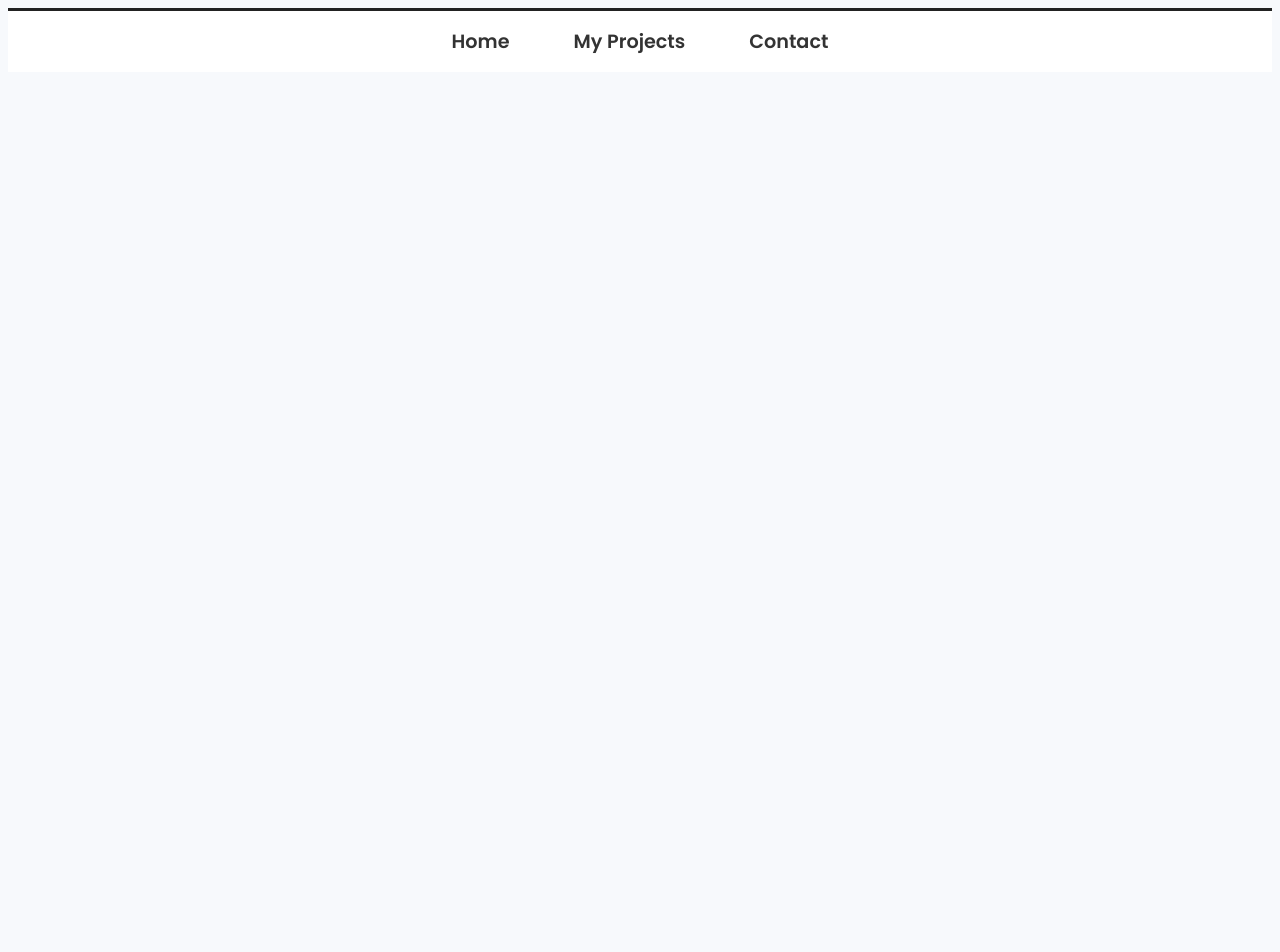
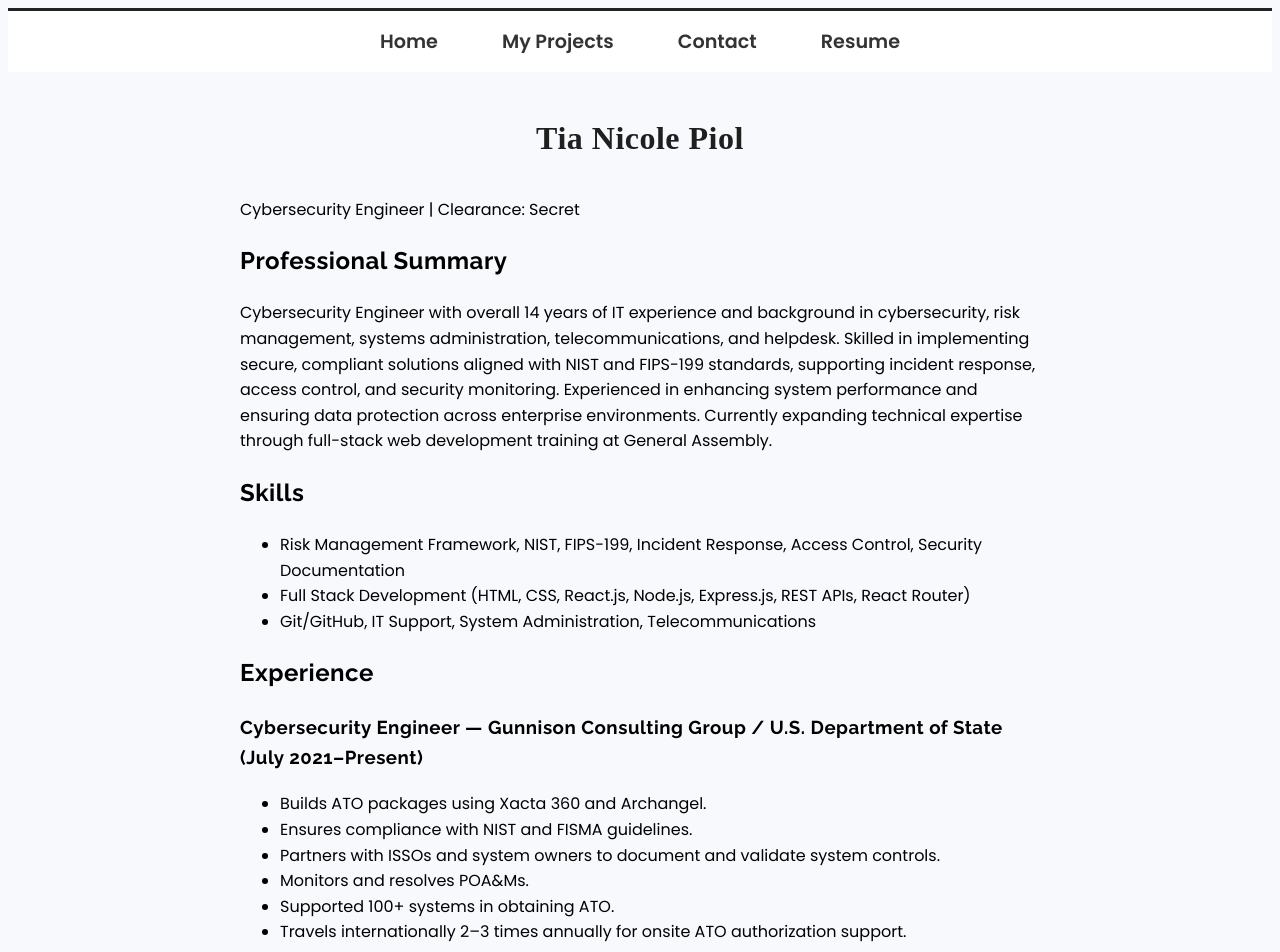
Before and after one commit to tpiol/my-portfolio, a React (Vite) app: page /resume in a window 1280 px wide. Shown: the top 952 px of the page. Before the commit the page ends 800 px from the top, so only its background shows below. Built offline with nearby package versions, Linux system fonts and the light colour scheme.

Commit message:
added resume page and updated veteran status

```diff
--- a/src/App.css
+++ b/src/App.css
@@ -39,3 +39,8 @@ h1, h2, h3, .project-title a {
   display: block;
   margin: 0 auto 1rem auto;
 }
+
+.resume {
+  display: flex;
+
+}
--- a/src/App.jsx
+++ b/src/App.jsx
@@ -2,6 +2,7 @@ import './App.css';
 import MyProjects from './components/MyProjects/MyProjects';
 import Home from "./components/Home/Home";
 import Contact from "./components/Contact/Contact";
+import Resume from './components/Resume/Resume';
 import Navbar from './components/Navbar/Navbar';
 import { Route, Routes } from 'react-router';
 
@@ -14,6 +15,7 @@ const App = () => {
         <Route path="/" element={<Home />} />
         <Route path="/my-projects" element={<MyProjects />} />
         <Route path="/contact" element={<Contact />} />
+        <Route path="/resume" element={<Resume />} />
       </Routes>
 
     </>
--- a/src/components/Home/Home.jsx
+++ b/src/components/Home/Home.jsx
@@ -11,7 +11,7 @@ const Home = () => (
         </p>
         <div className="about-me">
           <p>
-            Hi, I’m Tia Piol. I have over 14 years of experience in Information Technology, with the last five focused on cybersecurity. My background includes risk management, system administration, and compliance work supporting organizations like the Department of State and the U.S. Army. Over the years, I’ve developed a strong foundation in securing systems, improving performance, and ensuring compliance with NIST and FISMA standards.</p>
+            Hi, I’m Tia Piol. I'm an Army Veteran with over 14 years of experience in Information Technology, with the last five focused on cybersecurity. My background includes risk management, system administration, and compliance work supporting organizations like the Department of State and the U.S. Army. Over the years, I’ve developed a strong foundation in securing systems, improving performance, and ensuring compliance with NIST and FISMA standards.</p>
 
           <p>
             Even with my cybersecurity background, I’ve always had a genuine interest in software engineering and coding. This year, I decided to finally go for it and enrolled in General Assembly’s Software Engineering Bootcamp. There, I learned full-stack web development including HTML, CSS, JavaScript, React.js, Node.js, and Express.js. I also worked with RESTful APIs, React Router, Express routing, and Git/GitHub version control. The program gave me the hands-on experience I wanted to build functional, secure, and user-friendly applications from the ground up.
--- a/src/components/Navbar/Navbar.jsx
+++ b/src/components/Navbar/Navbar.jsx
@@ -9,6 +9,8 @@ const Navbar = () => {
                 <Link to='/my-projects'>My Projects</Link>
 
                 <Link to='/contact'>Contact</Link>
+
+                <Link to='/resume'>Resume</Link>
         </nav>
     )
 };
--- /dev/null
+++ b/src/components/Resume/Resume.jsx
@@ -0,0 +1,72 @@
+const Resume = () => {
+    return (
+        <div style={{ maxWidth: "800px", margin: "0 auto", padding: "20px", lineHeight: "1.6" }}>
+            <h1>Tia Nicole Piol</h1>
+            <p>Cybersecurity Engineer | Clearance: Secret</p>
+
+            <h2>Professional Summary</h2>
+            <p>
+                Cybersecurity Engineer with overall 14 years of IT experience and background in cybersecurity, risk management,
+                systems administration, telecommunications, and helpdesk. Skilled in implementing secure, compliant solutions
+                aligned with NIST and FIPS-199 standards, supporting incident response, access control, and security monitoring.
+                Experienced in enhancing system performance and ensuring data protection across enterprise environments.
+                Currently expanding technical expertise through full-stack web development training at General Assembly.
+            </p>
+
+            <h2>Skills</h2>
+            <ul>
+                <li>Risk Management Framework, NIST, FIPS-199, Incident Response, Access Control, Security Documentation</li>
+                <li>Full Stack Development (HTML, CSS, React.js, Node.js, Express.js, REST APIs, React Router)</li>
+                <li>Git/GitHub, IT Support, System Administration, Telecommunications</li>
+            </ul>
+
+            <h2>Experience</h2>
+
+            <h3>Cybersecurity Engineer — Gunnison Consulting Group / U.S. Department of State (July 2021–Present)</h3>
+            <ul>
+                <li>Builds ATO packages using Xacta 360 and Archangel.</li>
+                <li>Ensures compliance with NIST and FISMA guidelines.</li>
+                <li>Partners with ISSOs and system owners to document and validate system controls.</li>
+                <li>Monitors and resolves POA&Ms.</li>
+                <li>Supported 100+ systems in obtaining ATO.</li>
+                <li>Travels internationally 2–3 times annually for onsite ATO authorization support.</li>
+            </ul>
+
+            <h3>System Administrator V — GDIT (October 2019–August 2021)</h3>
+            <ul>
+                <li>Supported DLA operations across Kuwait, Qatar, and UAE.</li>
+                <li>Performed administration and troubleshooting on virtual/physical servers.</li>
+                <li>Managed Active Directory accounts and permissions.</li>
+                <li>Resolved 520+ Remedy tickets.</li>
+            </ul>
+
+            <h3>Video Teleconference Support Engineer — DataPath (March 2019–October 2019)</h3>
+            <ul>
+                <li>Installed, operated, and supported VTC systems and networks.</li>
+                <li>Handled 100–150 VTC sessions weekly.</li>
+            </ul>
+
+            <h3>Signal Support Systems Specialist, U.S. Army (2011–2019)</h3>
+            <ul>
+                <li>Supported telecom and network communications systems.</li>
+                <li>Managed VTC operations during OEF 2013–2014 in Kuwait.</li>
+            </ul>
+
+            <h2>Education</h2>
+            <p>General Assembly — Software Engineering Bootcamp (September 2025)</p>
+            <p>M.S., Information Technology — Florida State University (2020)</p>
+            <p>B.S., Criminology — Florida State University (2014)</p>
+
+            <h2>Certifications</h2>
+            <ul>
+                <li>CompTIA Security+ (2019)</li>
+                <li>Microsoft MD-100/MD-101 (2019)</li>
+                <li>ISACA CISM (2023)</li>
+            </ul>
+
+        </div >
+    );
+};
+
+
+export default Resume;
```
